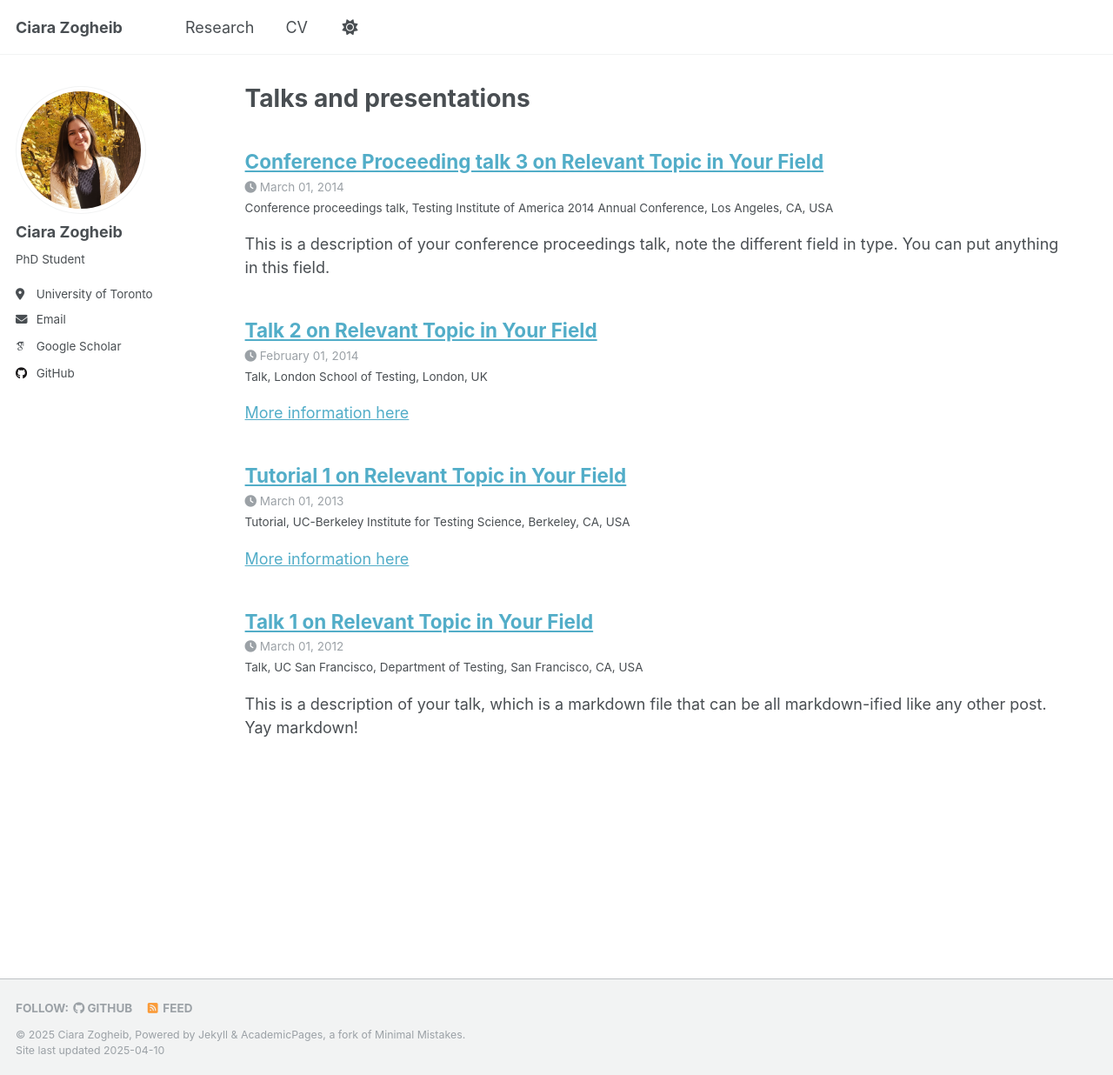
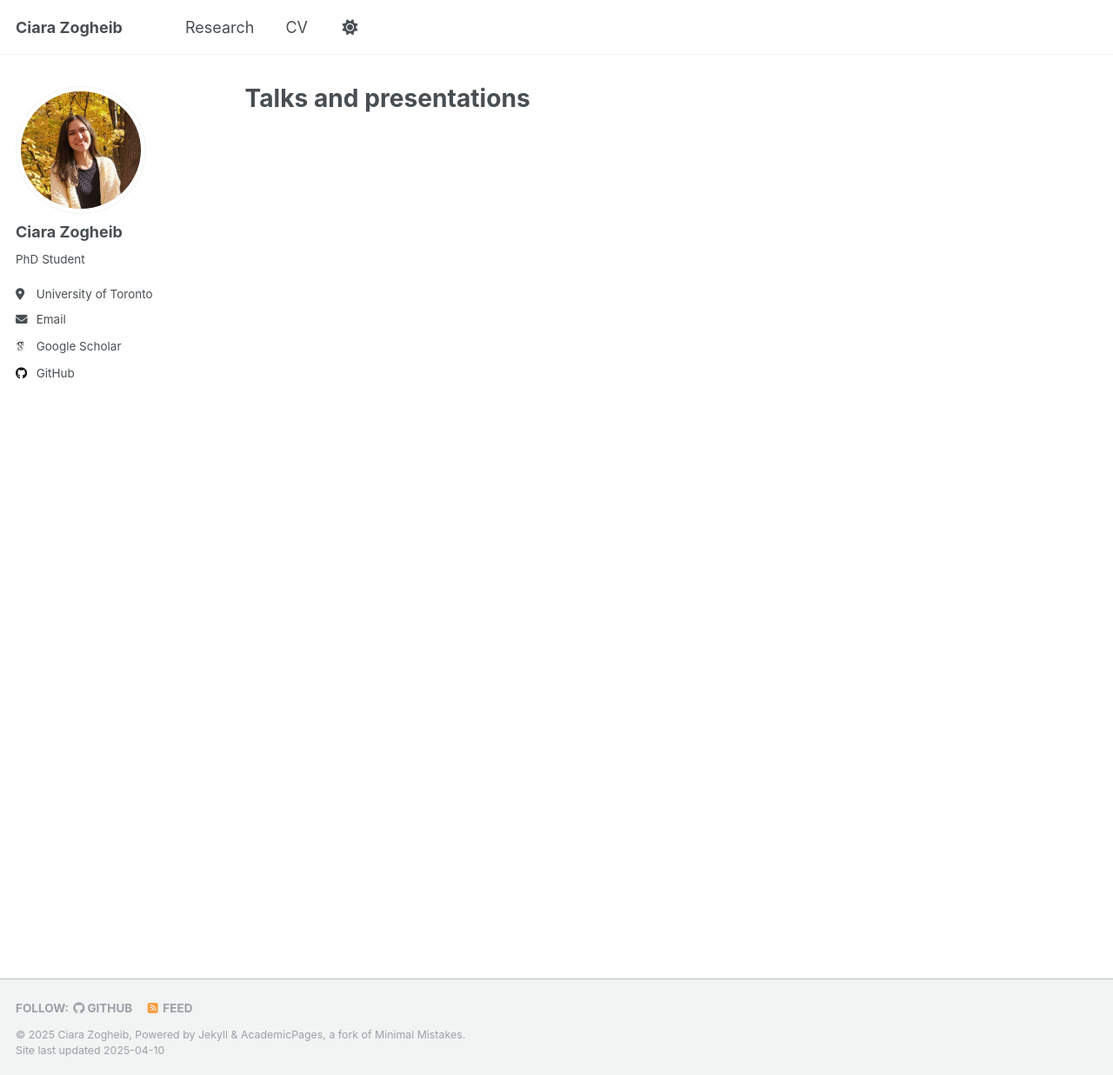
Before and after one commit to zogheibc/zogheibc.github.io, a Jekyll site: the page built from _pages/talks.html, in a window 1280 px wide and 1236 px high. Shown: the whole window at 87% size. Built offline with Jekyll 4.4.1, drawn with Linux system fonts in a browser that asks for light colours; some web fonts are replaced; part of the change alters nothing that is shown.

```diff
--- a/_config.yml
+++ b/_config.yml
@@ -213,18 +213,6 @@ kramdown:
 
 # These settings control the types of collections used by the template
 collections:
-  teaching:
-    output: true
-    permalink: /:collection/:path/
-  publications:
-    output: true
-    permalink: /:collection/:path/
-  portfolio:
-    output: true
-    permalink: /:collection/:path/
-  talks:
-    output: true
-    permalink: /:collection/:path/
 
 
 # These settings control how pages and collections are included in the site
```
